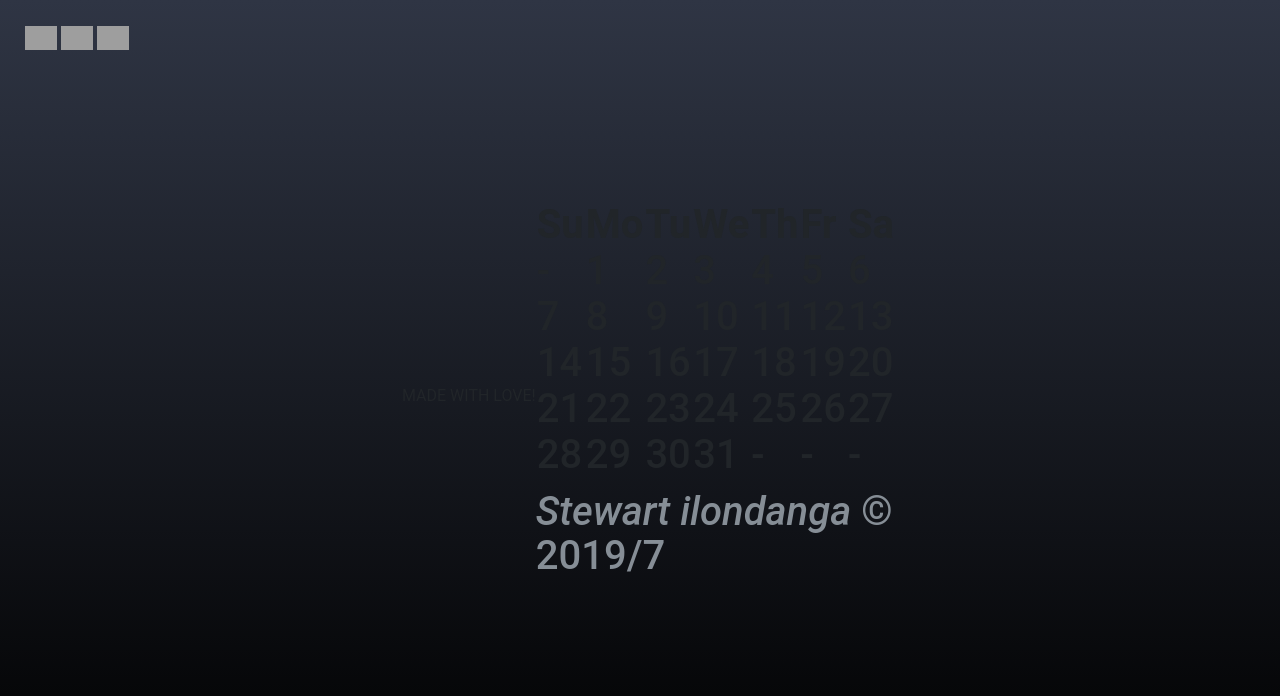
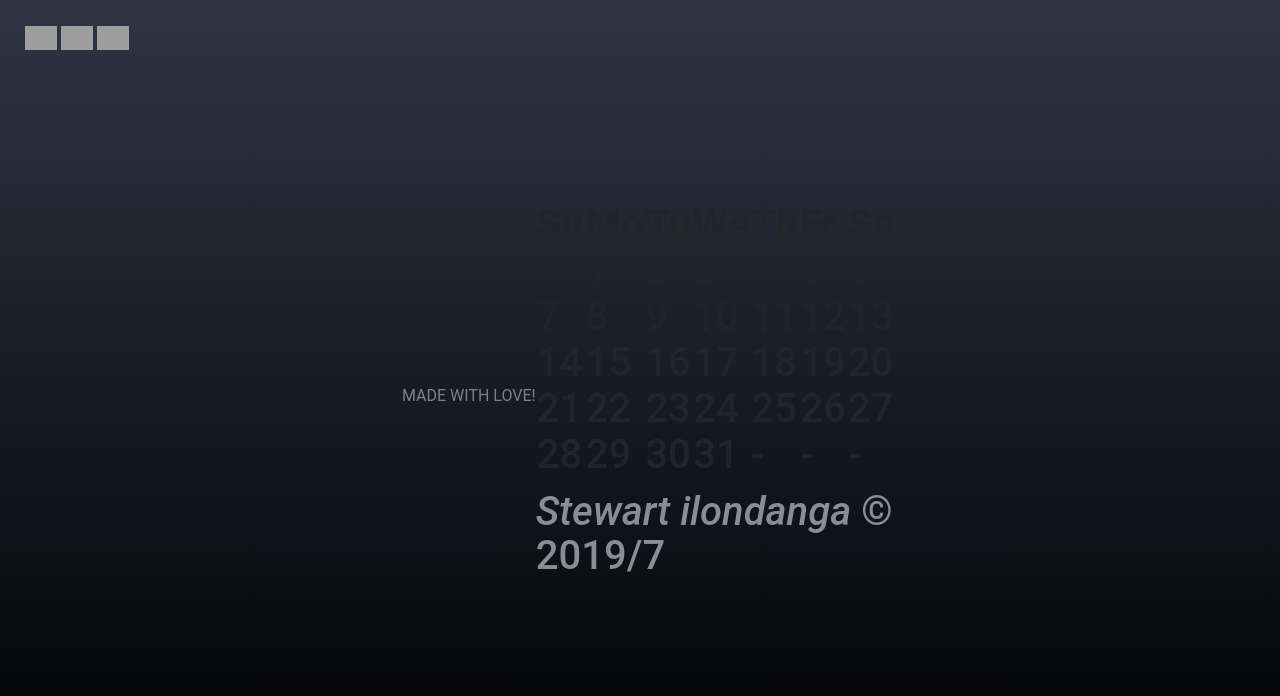
Before and after one commit to stewilondanga/lovely-check, a plain HTML site: page index.html in a window 1280 px wide. Drawn offline with nearby package versions, Linux system fonts and the light colour scheme; grey boxes are pictures that could not be loaded.

Commit message:
add css/styles.css

```diff
--- a/css/styles.css
+++ b/css/styles.css
@@ -28,12 +28,12 @@ input[type="checkbox"] {
   opacity: 0;
 }
 
-/*label {
+label {
   position: relative;
   color: gray;
 }
 
-label::before {
+/*label::before {
   position: absolute;
   content: "";
   display: block;
```
